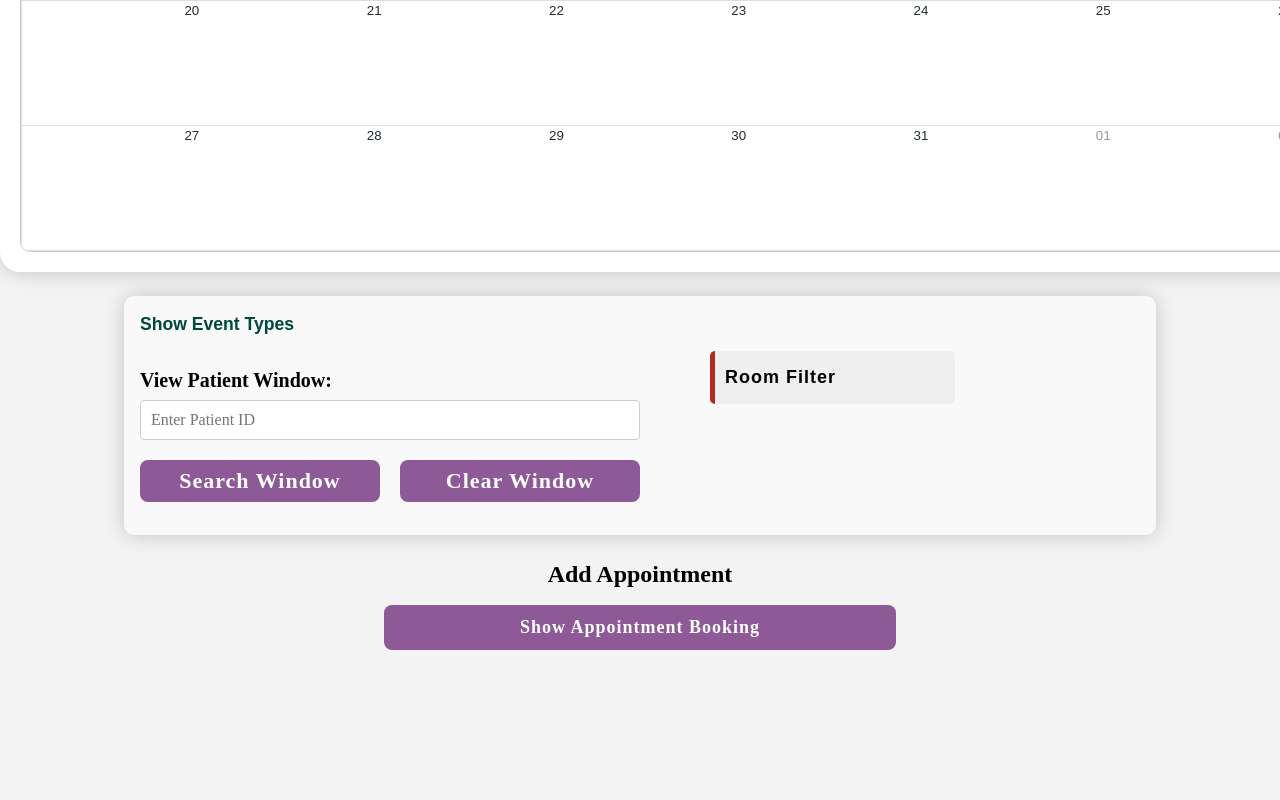
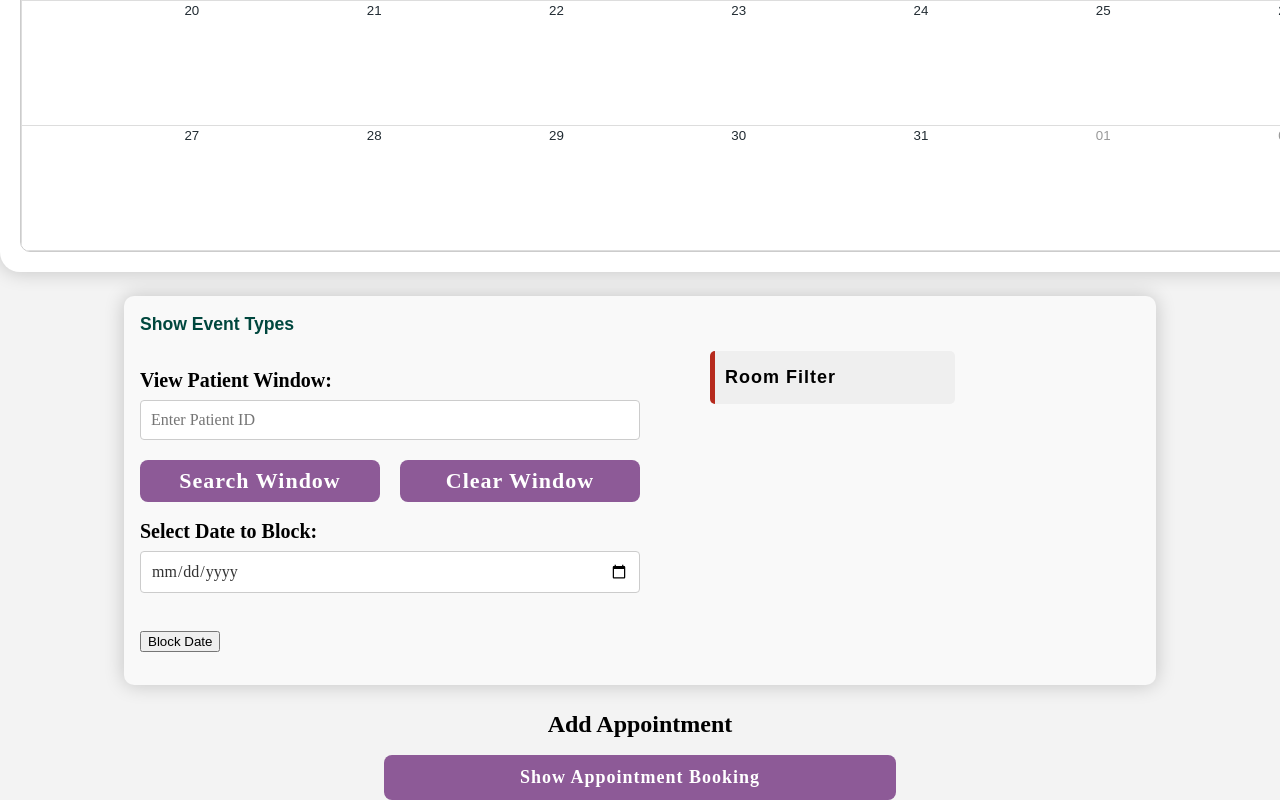
Before and after one commit to Aoibheannmangan/test-scheduler, a React (Create React App) app: page /calender in a window 1280 px wide. Shown: the part 550-1350 px from the top of the page. Before the commit the page ends 1200 px from the top, so only its background shows below. Built offline with nearby package versions, Linux system fonts and the light colour scheme; a web font is replaced by a local one.

Commit message:
start of blocking feature

```diff
--- a/src/calender.css
+++ b/src/calender.css
@@ -246,3 +246,7 @@ input[type="datetime-local"] {
   width: 90%;
   box-sizing: border-box;
 }
+
+.block-button {
+
+}
--- a/src/calender.js
+++ b/src/calender.js
@@ -33,8 +33,18 @@ const MyCalendar = () => {
   const [rebookPopupOpen, setRebookPopupOpen] = useState(false);
   const [eventToRebook, setEventToRebook] = useState(null);
 
+  const [blockedDates, setBlockedDates] = useState([]);
+  const [isBlocking, setIsBlocking] = useState(false);
+  const [selectedDate, setSelectedDate] = useState('');
+
   const isFirstRender = useRef(true);
 
+  // Map used for styling later
+  const studyClassMap = {
+  AIMHIGH: 'AHCheck',
+  COOLPRIME: 'CPCheck',
+  EDI: 'EDICheck',
+  };
 
   // Grab from local storage and in storedList
   useEffect(() => {
@@ -56,6 +66,38 @@ const MyCalendar = () => {
       noShow: event.noShow || false,
       noShowComment: event.noShowComment || '',
     });
+  };
+
+  const handleBlockDate = () => {
+    if (selectedDate) {
+      const formattedDate = moment(selectedDate).format("YYYY-MM-DD");
+      setBlockedDates(prev => {
+        if(!prev.includes(formattedDate)) {
+          return [...prev, formattedDate];
+        }
+        return prev;
+      });
+      setAlert({message: `Blocked ${formattedDate}`, type: "success"});
+    } else {
+      setAlert({message: "Please select a date to block", type: "error"});
+    }
+  };
+
+  const handleDateChange = (event) => {
+    setSelectedDate(event.target.value);
+  };
+
+  const eventPropGetter = (event) => {
+    if (blockedDates.includes(moment(event.start).format("YYYY-MM-DD"))) {
+      return {
+        style: {
+          backgroundColor: "red",
+          color: "white",
+          pointerEvents: "none",
+        },
+      };
+    }
+    return {};
   };
 
   const handleNoShowChange = (e) => {
@@ -227,8 +269,7 @@ const MyCalendar = () => {
         return {
           ...p,
           type: 'window',
-          visitNum: Math.max(p.visitNum - 1, 1)
-
+          visitNum: p.visitNum - 1
         };
       }
       return p;
@@ -273,34 +314,16 @@ const MyCalendar = () => {
     // Find patient Id
     const match = userList.find(p => p.id === patientId);
 
+    if (blockedDates.includes(appointment.start)) {
+      setAlert({message: "Cannot book appointment on a blocked date", type: "error"});
+      return;
+    }
+
     // If cant find patient id
     if (!match) {
       setAlert({ message: `Patient ID ${patientId} not found in user list.`, type: "error" });
       return;
     }
-
-     // If trying to book another appointment for patient
-    if (bookedEvents.some(e => e.patientId === patientId)) {
-      setAlert({ message: "This patient already has a booked appointment.", type: "error" });
-      return;
-    }
-
-    // Check for room conflicts
-    const hasRoomConflict = bookedEvents.some(event => {
-      const sameRoom = event.room === appointment.room;
-      const overlaps =
-        (appointment.start >= event.start && appointment.start < event.end) ||
-        (appointment.end > event.start && appointment.end <= event.end) ||
-        (appointment.start <= event.start && appointment.end >= event.end);
-
-      return sameRoom && overlaps;
-    });
-
-    if (hasRoomConflict) {
-      setAlert({ message: `This room is already booked during this time.`, type: "error" });
-      return;
-    }
-
 
     // Add new appointment object structure
     const fullAppointment = {
@@ -337,6 +360,13 @@ const MyCalendar = () => {
   }));
   localStorage.setItem("bookedEvents", JSON.stringify(updatedBookedForStorage));
 
+
+    // If trying to book another appointment for patient
+    if (bookedEvents.some(e => e.patientId === patientId)) {
+      setAlert({ message: "This patient already has a booked appointment.", type: "error" });
+      return;
+    }
+
     const updatedUsers = userList.map(p => {
       if (p.id === patientId) {
         return {
@@ -359,8 +389,6 @@ const MyCalendar = () => {
     setAlert({ message: "Appointment booked successfully.", type: "success" });
   };
 
-  // Array of all avents
-  const allEvents = [...bookedEvents, ...windowEvents];
 
   // Selected rooms available
   const roomList = [
@@ -385,7 +413,21 @@ const MyCalendar = () => {
     );
   };
 
+  const blockedEvents = blockedDates.map(date => ({
+    title: "Blocked",
+    start: new Date(date),
+    end: new Date(date),
+    allDay: true,
+    blocked: true,
+  }));
+
+    // Array of all avents
+  const allEvents = [...bookedEvents, ...windowEvents, ...blockedEvents];
+
+
+
   const filteredAppointments = allEvents.filter(event => {
+    if (event.blocked) return true;
     if (event.type === 'window') return true; // Always show windows
     return selectedRooms.includes(event.room); // Filter booked by room
   });
@@ -455,6 +497,19 @@ const MyCalendar = () => {
               <div className="button-row">
                 <button className="search-button" onClick={handleSearchWindow}>Search Window</button>
                 <button className="clear-button" onClick={handleClearWindow}>Clear Window</button>
+              </div>
+              <div>
+                <label>Select Date to Block:
+                  <input
+                    type="date"
+                    value={selectedDate}
+                    onChange={handleDateChange}
+                  />
+                </label>
+                <button
+                  onClick={handleBlockDate}
+
+                > Block Date</button>
               </div>
             </label>
             {/**DISPLAYS PATIENT WHEN SEARCHED IN WINDOW*/}
@@ -610,7 +665,7 @@ const MyCalendar = () => {
         message={`This event was marked as a no-show. Would you like to rebook for ${eventToRebook?.patientId || 'this patient'}?`}
           option1="Yes"
           option2="No"
-      />
+          />
 
       {/**APPOINTMENT BOOKING FORM*/}
       <div className='AppointmentToggle'>
```
